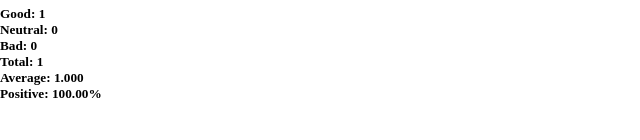
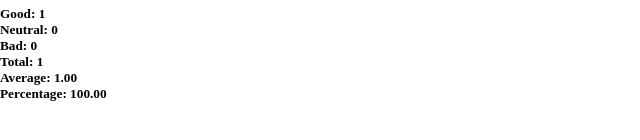
Before and after one commit to BrunoLadiv/FullStackOpen-Helsinki-University, a React (Create React App) app in the folder part1/unicafe/: page / in a window 1280 px wide. Both pictures are taken after a click on the button "Good". Shown: the part 162-302 px from the top of the page, without its empty margins (0-640 px from the left). Built offline with nearby package versions, Linux system fonts and the light colour scheme.

Commit message:
exerc 1.10

```diff
--- a/part1/unicafe/src/App.js
+++ b/part1/unicafe/src/App.js
@@ -5,15 +5,58 @@ const Statistics = ({ good, neutral, bad }) => {
   const average = (good - bad) / total
   const percentage = (good / total) * 100
   return (
-    <section id='statistics'>
+    <section id="statistics">
       <h1>Statistics</h1>
-      <h5>Good: {good}</h5>
-      <h5>Neutral: {neutral}</h5>
-      <h5>Bad: {bad}</h5>
-      <h5>Total: {total}</h5>
-      <h5>Average: {average ? average.toFixed(3) : 0}</h5>
-      <h5>Positive: {percentage ? percentage.toFixed(2) : 0}%</h5>
+      <StatisticLine
+        text="Good"
+        value={good}
+      />
+      <StatisticLine
+        text="Neutral"
+        value={neutral}
+      />
+      <StatisticLine
+        text="Bad"
+        value={bad}
+      />
+      <StatisticLine
+        text="Total"
+        value={total}
+      />
+      <StatisticLine
+        text="Average"
+        value={average}
+      />
+      <StatisticLine
+        text="Percentage"
+        value={percentage}
+      />
     </section>
+  )
+}
+const Button = ({ setGood, setNeutral, setBad }) => {
+  return (
+    <>
+      <button onClick={() => setGood((prevGood) => prevGood + 1)}>Good</button>
+      <button onClick={() => setNeutral((prevNeutral) => prevNeutral + 1)}>
+        Neutral
+      </button>
+      <button onClick={() => setBad((prevBad) => prevBad + 1)}>Bad</button>
+    </>
+  )
+}
+const StatisticLine = ({ text, value }) => {
+  if (text === 'Average' || text === 'Percentage') {
+    return (
+      <h5>
+        {text}: {value.toFixed(2)}
+      </h5>
+    )
+  }
+  return (
+    <h5>
+      {text}: {value}
+    </h5>
   )
 }
 
@@ -25,16 +68,22 @@ const App = () => {
   return (
     <div>
       <h1>Give Feedback</h1>
-      <button onClick={() => setGood((prevGood) => prevGood + 1)}>Good</button>
-      <button onClick={() => setNeutral((prevNeutral) => prevNeutral + 1)}>
-        Neutral
-      </button>
-      <button onClick={() => setBad((prevBad) => prevBad + 1)}>Bad</button>
-      {good || neutral || bad ? <Statistics
-        good={good}
-        neutral={neutral}
-        bad={bad}
-      />  : <h2>No feedback given yet</h2>}
+
+      <Button
+        setGood={setGood}
+        setNeutral={setNeutral}
+        setBad={setBad}
+      />
+
+      {good || neutral || bad ? (
+        <Statistics
+          good={good}
+          neutral={neutral}
+          bad={bad}
+        />
+      ) : (
+        <h2>No feedback given yet</h2>
+      )}
     </div>
   )
 }
```
